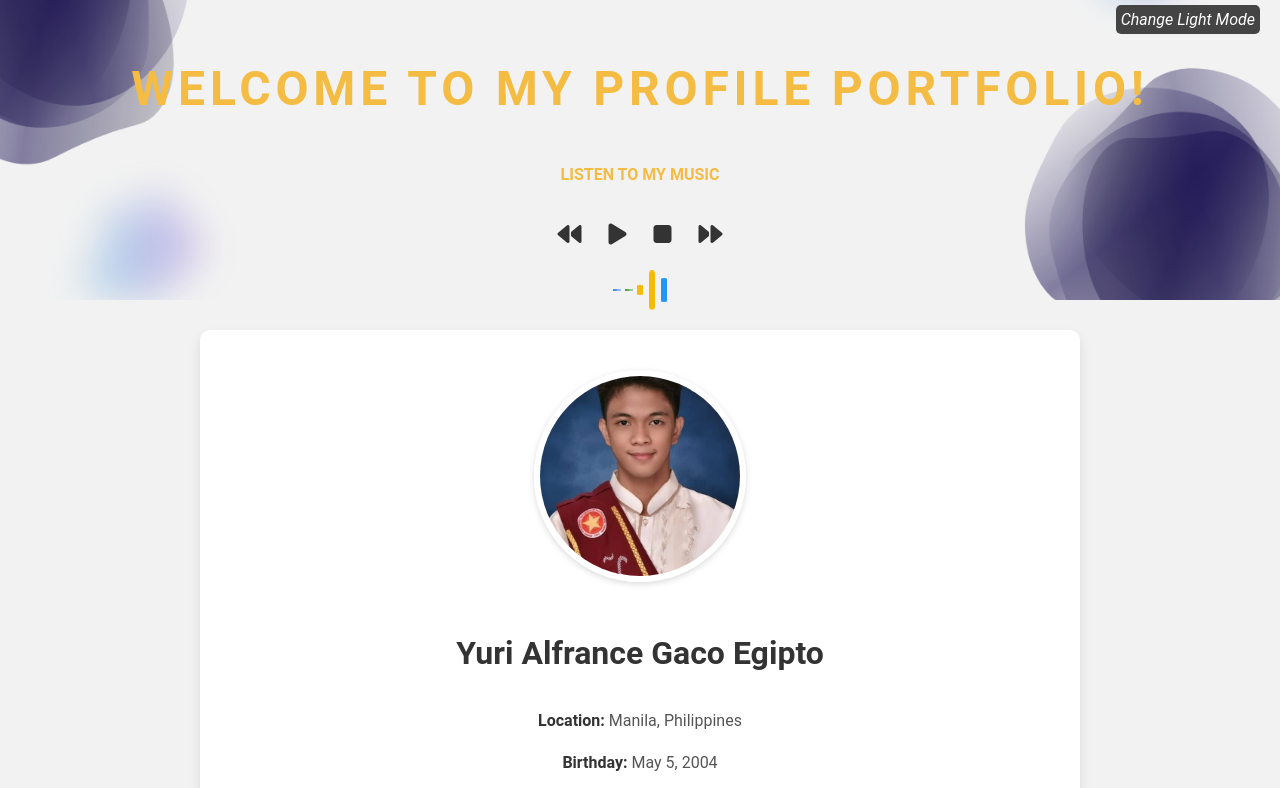
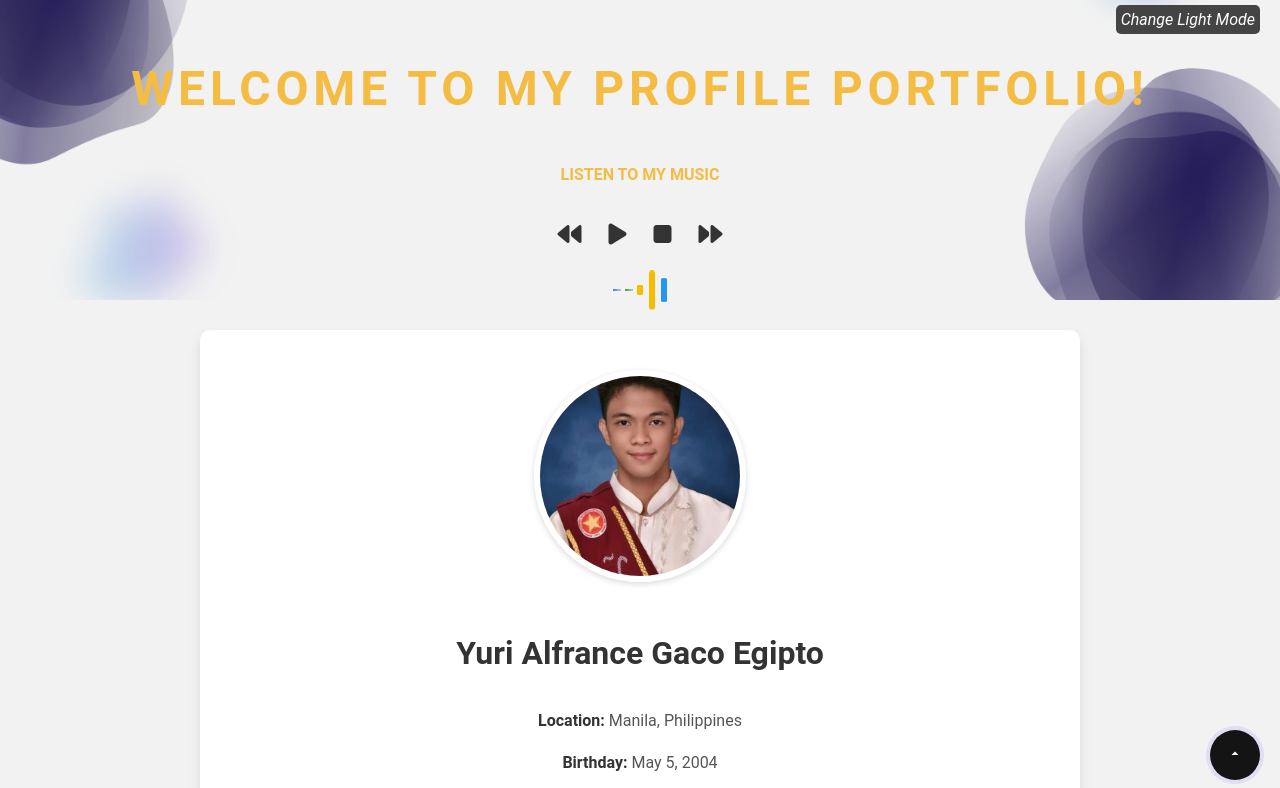
Before and after one commit to yurialfrance/CODSOFT, a plain HTML site: page Level 1/autobiography-activity-main/index.html in a window 1280 px wide. Shown: the top 788 px of the page. Drawn offline with Linux system fonts and the light colour scheme.

Commit message:
BackToTopButton

```diff
--- a/Level 1/autobiography-activity-main/index.html
+++ b/Level 1/autobiography-activity-main/index.html
@@ -40,6 +40,11 @@
     </style>
 </head>
 <body>
+    <button class="backtopbutton" onclick="scrollToTop()">
+        <svg class="svgIcon" width="24" height="24" viewBox="0 0 24 24">
+            <path d="M12 5v14m-7-7l7-7 7 7" />
+        </svg>
+    </button>
     <!-- Header Section -->
     <header>
         <div class="toggle-container">
@@ -334,6 +339,7 @@
 
 
 
+
     <!-- Footer and Contact Infos -->
     <footer>
         <div class="container">
@@ -360,6 +366,13 @@
 
     <!-- JavaScript -->
     <script>
+        function scrollToTop() {
+    window.scrollTo({
+        top: 0,
+        behavior: 'smooth'
+    });
+}
+
         // Array of audio tracks
         const tracks = ['boses.mp3', 'track2.mp3', 'track3.mp3'];
         let currentTrackIndex = 0;
--- a/Level 1/autobiography-activity-main/style.css
+++ b/Level 1/autobiography-activity-main/style.css
@@ -7,6 +7,60 @@ body {
   transition: background-color 0.3s ease, color 0.3s ease;
   margin: 0;
   padding: 0;
+}
+/* Back to Top Button */
+.backtopbutton {
+  width: 50px;
+  height: 50px;
+  border-radius: 50%;
+  background-color: rgb(20, 20, 20);
+  border: none;
+  font-weight: 600;
+  display: flex;
+  align-items: center;
+  justify-content: center;
+  box-shadow: 0px 0px 0px 4px rgba(180, 160, 255, 0.253);
+  cursor: pointer;
+  transition-duration: 0.3s;
+  overflow: hidden;
+  position: fixed;
+  bottom: 20px; /* Distance from the bottom */
+  right: 20px;  /* Distance from the right */
+}
+
+.svgIcon {
+  width: 12px;
+  transition-duration: 0.3s;
+}
+
+.svgIcon path {
+  fill: white;
+}
+
+.backtopbutton:hover {
+  width: 140px;
+  border-radius: 50px;
+  background-color: rgb(238, 198, 0);
+}
+
+.backtopbutton:hover .svgIcon {
+  transition-duration: 0.3s;
+  transform: translateY(-200%);
+}
+
+.backtopbutton::before {
+  position: absolute;
+  bottom: -20px;
+  content: "Back to Top";
+  color: white;
+  font-size: 0px;
+  transition-duration: 0.3s;
+}
+
+.backtopbutton:hover::before {
+  font-size: 13px;
+  opacity: 1;
+  bottom: unset;
 }
 
 /* Header Section */
@@ -769,7 +823,6 @@ header {
 }
 
 
-
 /* Footer Section */
 footer {
   background-color: #222;
```
